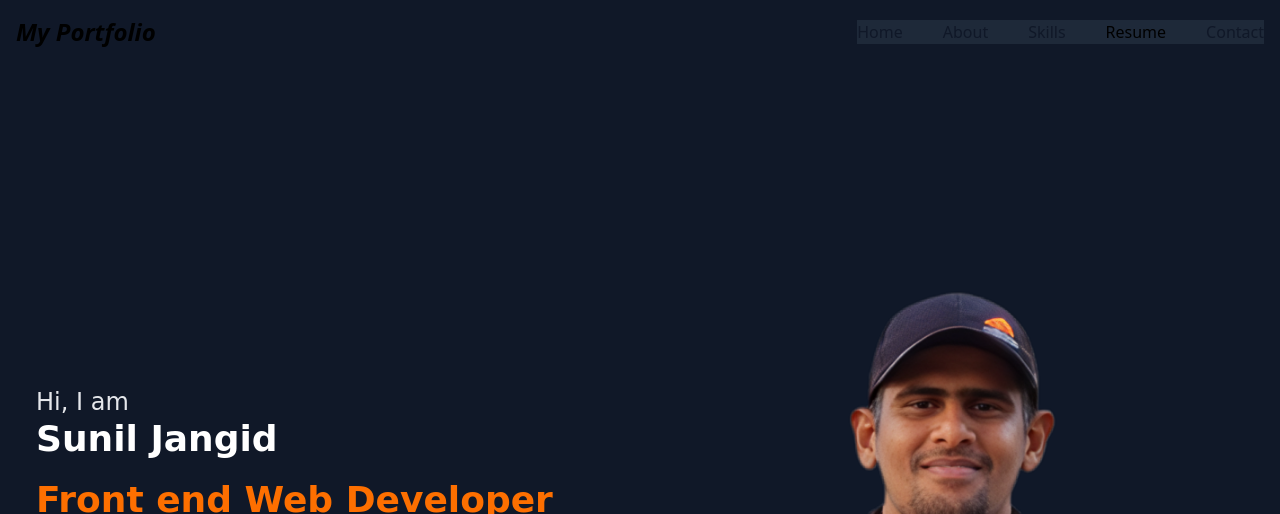
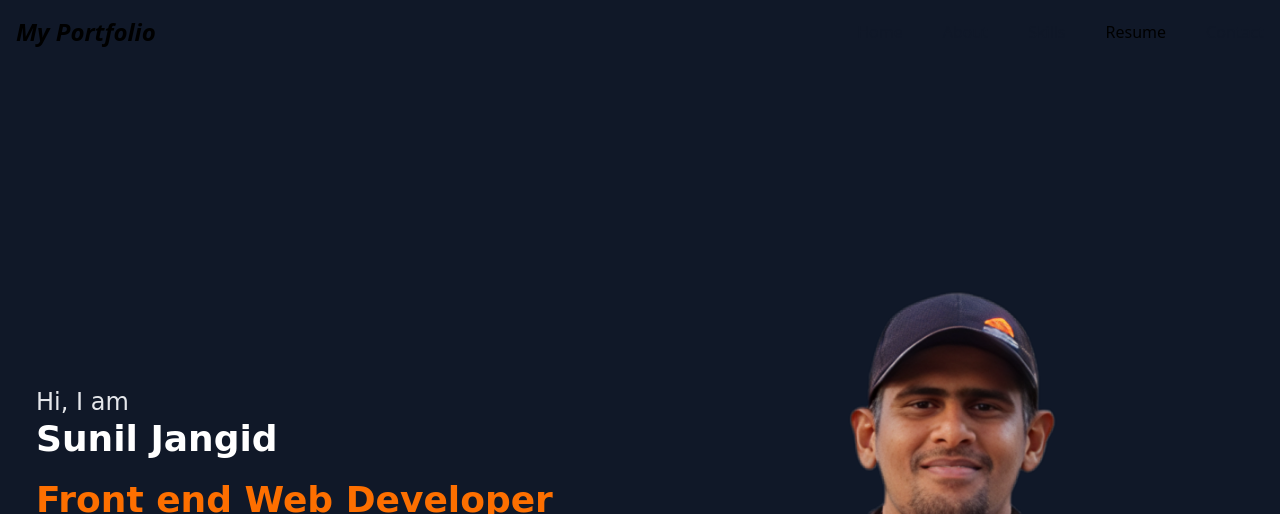
Before and after one commit to Jangid-sunsa/My-Portfolio, a plain HTML site: page index.html in a window 1280 px wide. Shown: the top 514 px of the page. Drawn offline with nearby package versions, Linux system fonts and the light colour scheme; a web font is replaced by a local one.

Commit message:
Update index.html

```diff
--- a/index.html
+++ b/index.html
@@ -40,7 +40,7 @@
           class="nav-links duration-900 md:static absolute md:min-h-fit min-h-[20vh] left-0 top-[-100%] w-full md:block md:w-auto"
         >
           <ul
-            class="font-medium flex md:flex-row flex-col bg-gray-800 p-4 md:p-0 mt-4 md:space-x-8 md:mt-0 md:gap-2 gap-2"
+            class="font-medium flex md:flex-row flex-col bg-gray-700 md:bg-gray-900 p-4 md:p-0 mt-4 md:space-x-8 md:mt-0 md:gap-2 gap-2"
           >
             <li>
               <a
```
